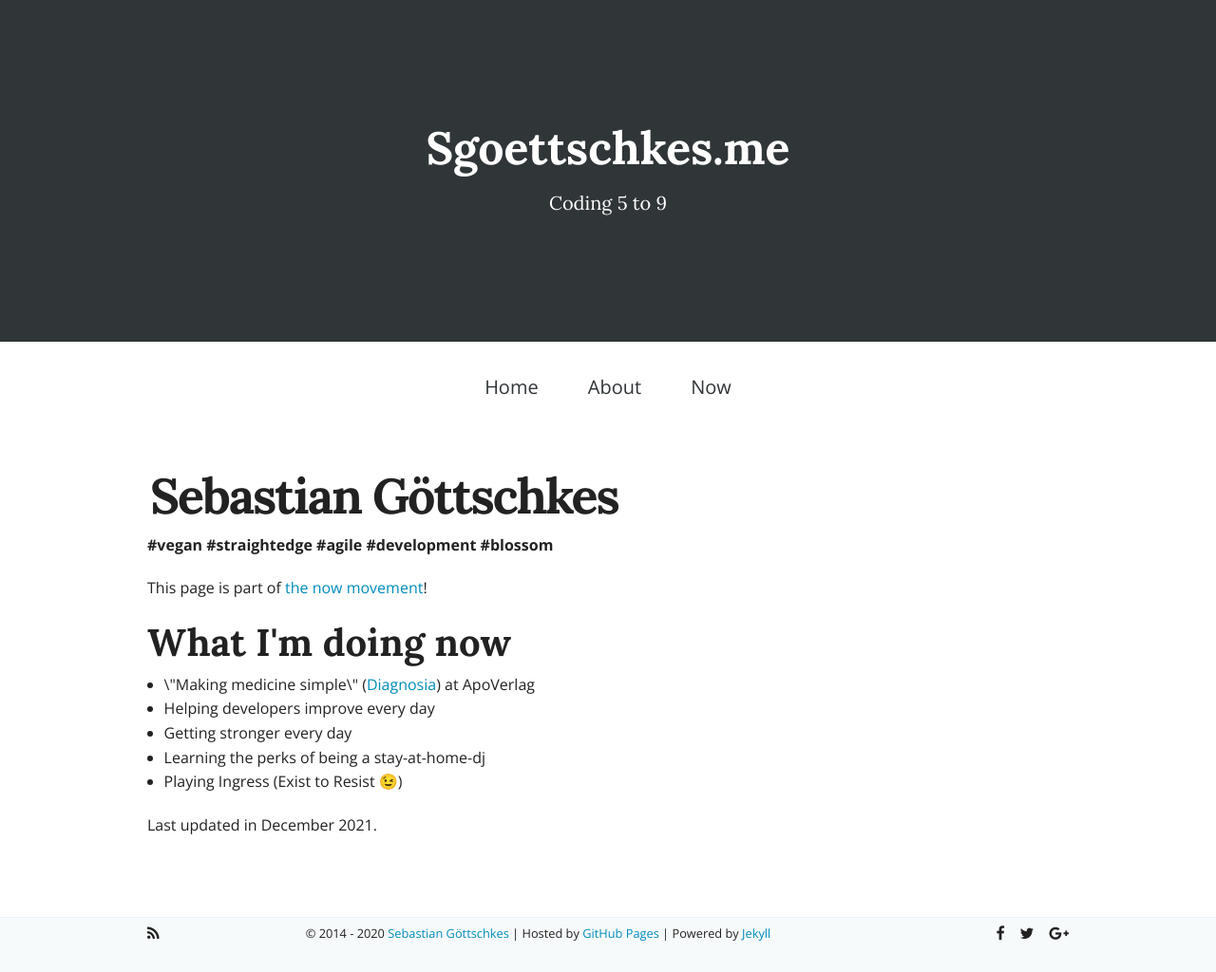
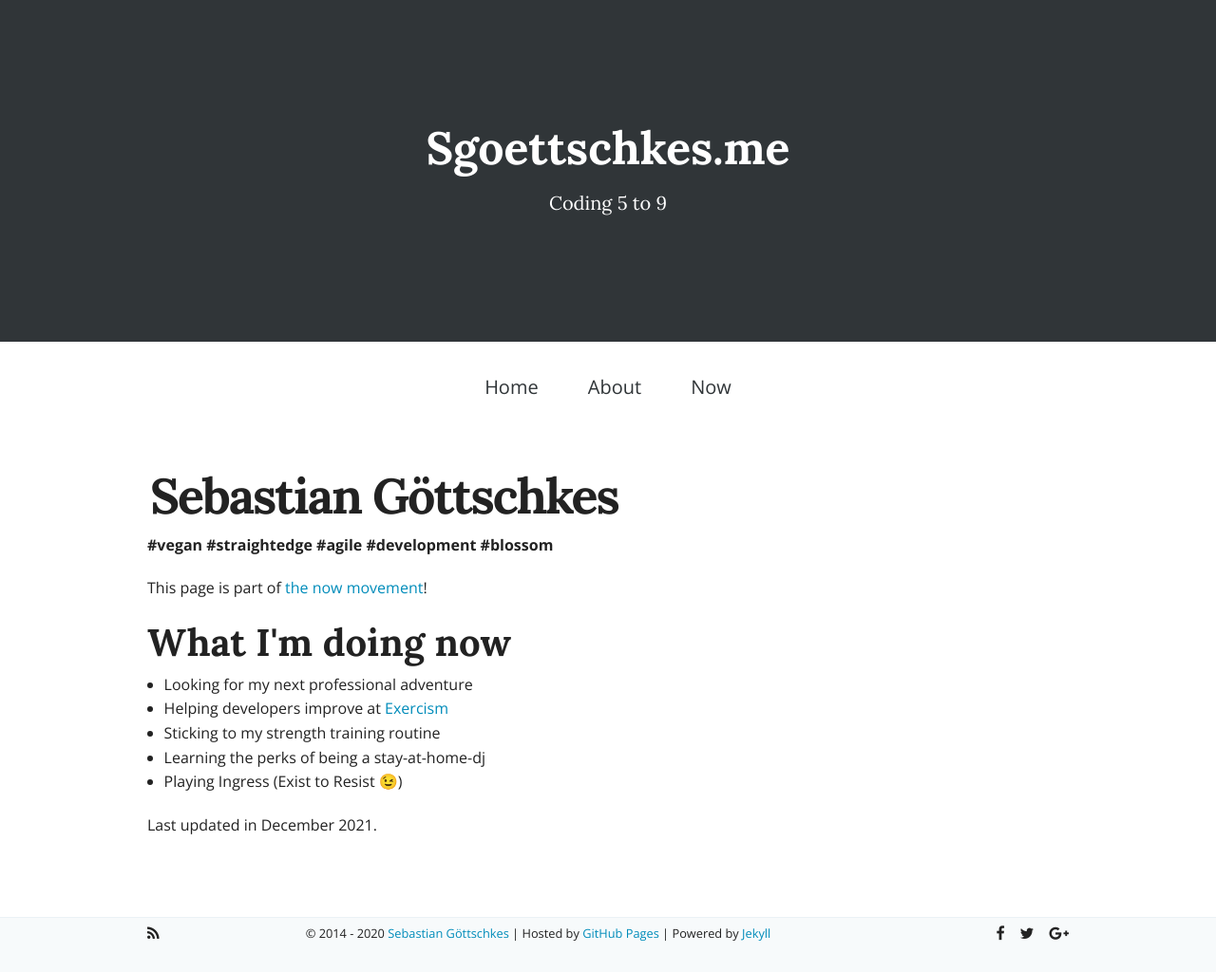
Before and after one commit to Sgoettschkes/sgoettschkes.github.io, a Jekyll site: the page built from now.html, in a window 1280 px wide. Shown: the whole page at 95% size. Built offline with Jekyll 4.4.1, drawn with Linux system fonts in a browser that asks for light colours; nearby versions of some CDN libraries.

Commit message:
Update /now page

```diff
--- a/_data/now.yml
+++ b/_data/now.yml
@@ -1,5 +1,5 @@
-- \"Making medicine simple\" (<a href="http://www.diagnosia.com">Diagnosia</a>) at ApoVerlag
-- Helping developers improve every day
-- Getting stronger every day
+- Looking for my next professional adventure
+- Helping developers improve at <a href="https://www.exercism.io" target="_blank">Exercism</a>
+- Sticking to my strength training routine
 - Learning the perks of being a stay-at-home-dj
 - Playing Ingress (Exist to Resist 😉)
```
